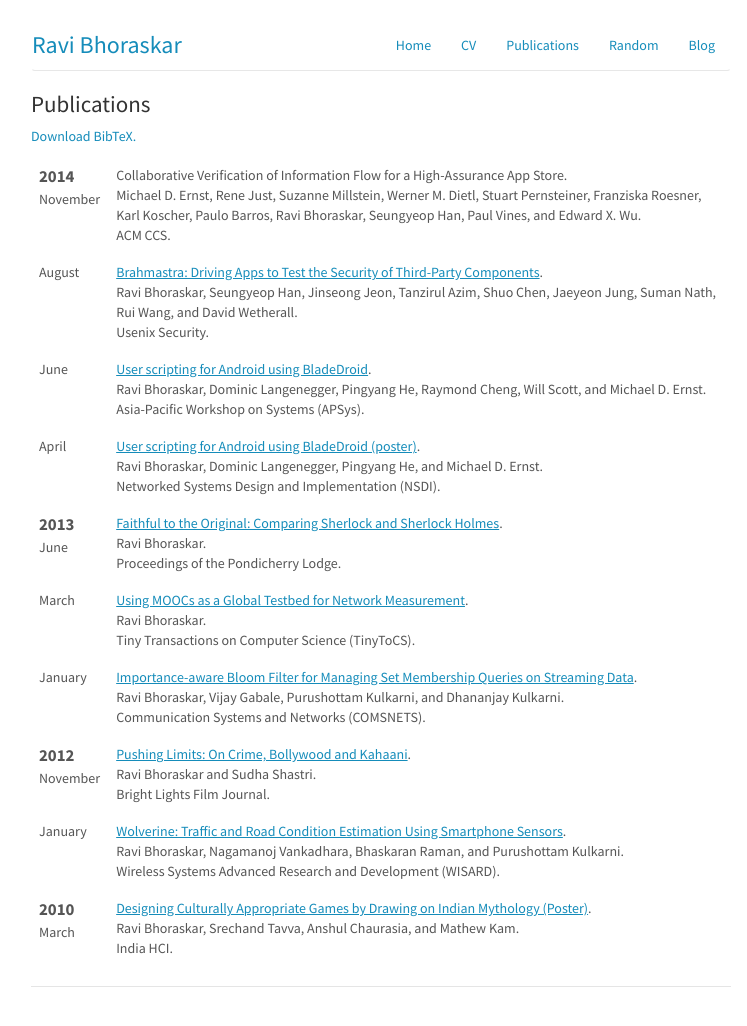
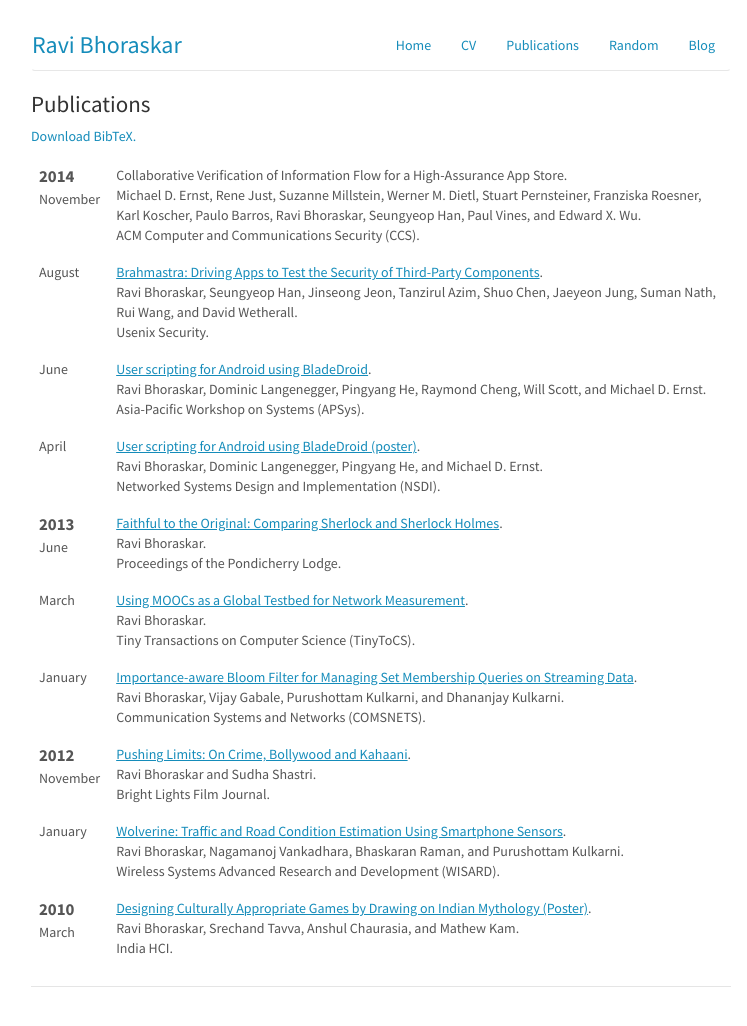
Before and after one commit to ravibhoraskar/ravibhoraskar.github.io, a Jekyll site: the page built from publications.html, in a window 1280 px wide. Shown: the whole page, without its empty margins (259-1006 px from the left). Built offline with Jekyll 4.4.1, drawn with Linux system fonts in a browser that asks for light colours; Markdown is read by kramdown in place of the engine named in the settings.

Commit message:
CCS name change

```diff
--- a/_includes/pubs.html
+++ b/_includes/pubs.html
@@ -16,7 +16,7 @@
 			<span class="authors">
 				Michael D. Ernst, Rene Just, Suzanne Millstein, Werner M. Dietl, Stuart Pernsteiner, Franziska Roesner, Karl Koscher, Paulo Barros, Ravi Bhoraskar, Seungyeop Han, Paul Vines, and Edward X. Wu.
 			</span><br />
-			<span class="venuetype"></span><span class="venue">ACM CCS</span>.
+			<span class="venuetype"></span><span class="venue">ACM Computer and Communications Security (CCS)</span>.
 			<br />
 			<span class="links">
 			</span>
--- a/bib/pubs.bib
+++ b/bib/pubs.bib
@@ -5,6 +5,7 @@
 @string{wisard = "Wireless Systems Advanced Research and Development (WISARD)"}
 @string{NSDI = "Networked Systems Design and Implementation (NSDI)"}
 @string{tinytocs = "Tiny Transactions on Computer Science (TinyToCS)"}
+@string{ccs = "ACM Computer and Communications Security (CCS)"}
 
 @InProceedings{bladedroid,
   author = 	 {Ravi Bhoraskar and Dominic Langenegger and Pingyang He and Raymond Cheng and Will Scott and Michael D. Ernst},
```
Also changed, not shown: other parts of bib/pubs.bib (+1 -1 lines).
